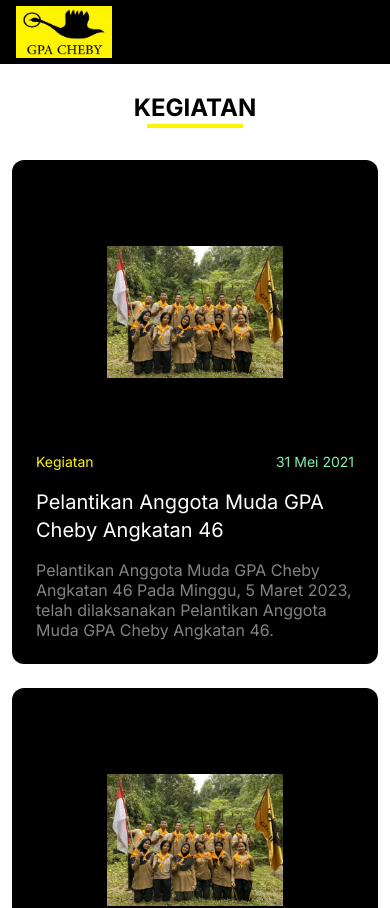
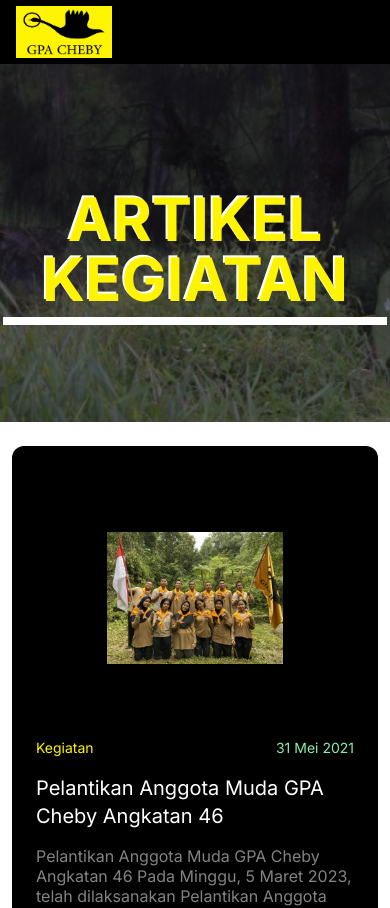
Before and after one commit to muhammadhanief/gpacheby_imk, a Next.js app: page /artikel/kegiatan in a window 390 px wide. Shown: the top 908 px of the page. Built offline with nearby package versions, Linux system fonts and the light colour scheme.

Commit message:
fix header artikel, mobile juga

```diff
--- a/app/artikel/hari_penting/children_hari_penting/page.tsx
+++ b/app/artikel/hari_penting/children_hari_penting/page.tsx
@@ -6,6 +6,7 @@ export default function page() {
   return (
     <main>
       <title>Artikel - MAPALA Politeknik Statistika STIS Jakarta</title>
+
       <Content />
       <Komentar />
     </main>
--- a/app/artikel/hari_penting/page.tsx
+++ b/app/artikel/hari_penting/page.tsx
@@ -2,18 +2,16 @@ import React from "react";
 import Image from "next/image";
 import Link from "next/link";
 import { FC } from "react";
-import { ChevronRightIcon } from "@heroicons/react/24/outline";
+import Hero from "@/components/children-hari-penting/hero";
 
 export default function page() {
   return (
     <main>
       <title>Hari Penting | GPA CHEBY</title>
       <div>
+        <Hero />
         <div className="bg-white w-full py-3 text-black">
           <div className="container mx-auto">
-            <h1 className="text-2xl text-center uppercase">Peringatan Hari</h1>
-            <div className="h-1 bg-cheby w-44 mx-auto mb-5 -mt-4" />
-            {/* <div className="grid grid-cols-4 gap-6"> */}
             <div className="flex flex-col md:flex-row">
               <Link
                 className="p-3"
@@ -42,7 +40,6 @@ export default function page() {
             </div>
           </div>
         </div>
-        <div className="bg-white h-24"></div>
       </div>
     </main>
   );
--- a/app/artikel/kegiatan/page.tsx
+++ b/app/artikel/kegiatan/page.tsx
@@ -3,16 +3,18 @@ import Image from "next/image";
 import Link from "next/link";
 import { FC } from "react";
 import { MagnifyingGlassIcon } from "@heroicons/react/24/outline";
+import Hero from "@/components/children-kegiatan/hero";
 
 export default function page() {
   return (
     <main>
       <title>Kegiatan | GPA CHEBY</title>
       <div>
+        <Hero />
         <div className="bg-white w-full py-3 text-black">
           <div className="container mx-auto">
-            <h1 className="text-2xl text-center uppercase">Kegiatan</h1>
-            <div className="h-1 bg-cheby w-24 mx-auto mb-5 -mt-4" />
+            {/* <h1 className="text-2xl text-center uppercase">Kegiatan</h1> */}
+            {/* <div className="h-1 bg-cheby w-24 mx-auto mb-5 -mt-4" /> */}
             {/* <div className="justify-end mx-20 max-w-md">
               <form action="" className="relative mx-auto w-max">
                 <input
@@ -63,7 +65,6 @@ export default function page() {
               </Link>
             </div>
           </div>
-          <div className="bg-white h-24"></div>
         </div>
       </div>
     </main>
--- /dev/null
+++ b/components/children-hari-penting/hero.tsx
@@ -0,0 +1,35 @@
+import Image from "next/image";
+import HeroImage from "../../public/bg 3 1.png";
+
+const Hero = () => {
+  return (
+    <div className="w-full overflow-hidden pb-16">
+      <div className="h-[50vh] w-full top-0 left-0 absolute -z-10">
+        <Image
+          src={HeroImage}
+          alt="Hero Image"
+          fill
+          style={{
+            objectFit: "cover",
+          }}
+        />
+        <div className="w-full h-full absolute bg-black/50" />
+      </div>
+      <div
+        className="w-full relative"
+        style={{
+          height: "calc(50vh - 8rem)",
+        }}
+      >
+        <div className="container mx-auto py-[10vh] text-white">
+          <h1 className="text-6xl text-center text-cheby uppercase [text-shadow:_-2px_-2px_0_rgb(255_255_255_/_100%)] ">
+            Artikel Hari Penting
+          </h1>
+          <div className="-m-8 h-2 bg-white w-96 mx-auto"></div>
+        </div>
+      </div>
+    </div>
+  );
+};
+
+export default Hero;
--- /dev/null
+++ b/components/children-kegiatan/hero.tsx
@@ -0,0 +1,35 @@
+import Image from "next/image";
+import HeroImage from "../../public/bg 3 1.png";
+
+const Hero = () => {
+  return (
+    <div className="w-full overflow-hidden pb-16">
+      <div className="h-[50vh] w-full top-0 left-0 absolute -z-10">
+        <Image
+          src={HeroImage}
+          alt="Hero Image"
+          fill
+          style={{
+            objectFit: "cover",
+          }}
+        />
+        <div className="w-full h-full absolute bg-black/50" />
+      </div>
+      <div
+        className="w-full relative"
+        style={{
+          height: "calc(50vh - 8rem)",
+        }}
+      >
+        <div className="container mx-auto py-[10vh] text-white">
+          <h1 className="text-6xl text-center text-cheby uppercase [text-shadow:_-2px_-2px_0_rgb(255_255_255_/_100%)] ">
+            Artikel Kegiatan
+          </h1>
+          <div className="-m-8 h-2 bg-white w-96 mx-auto"></div>
+        </div>
+      </div>
+    </div>
+  );
+};
+
+export default Hero;
```
